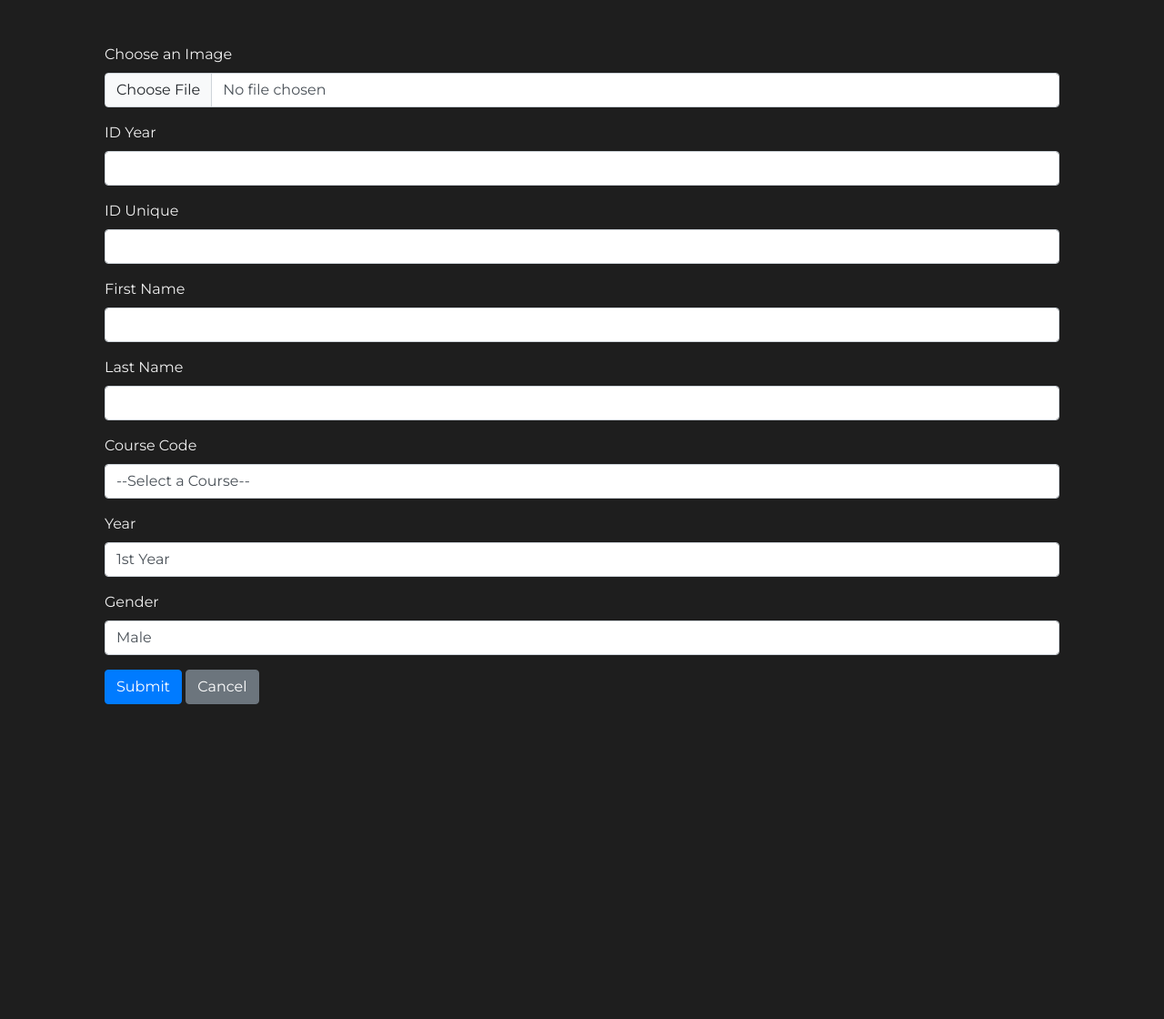
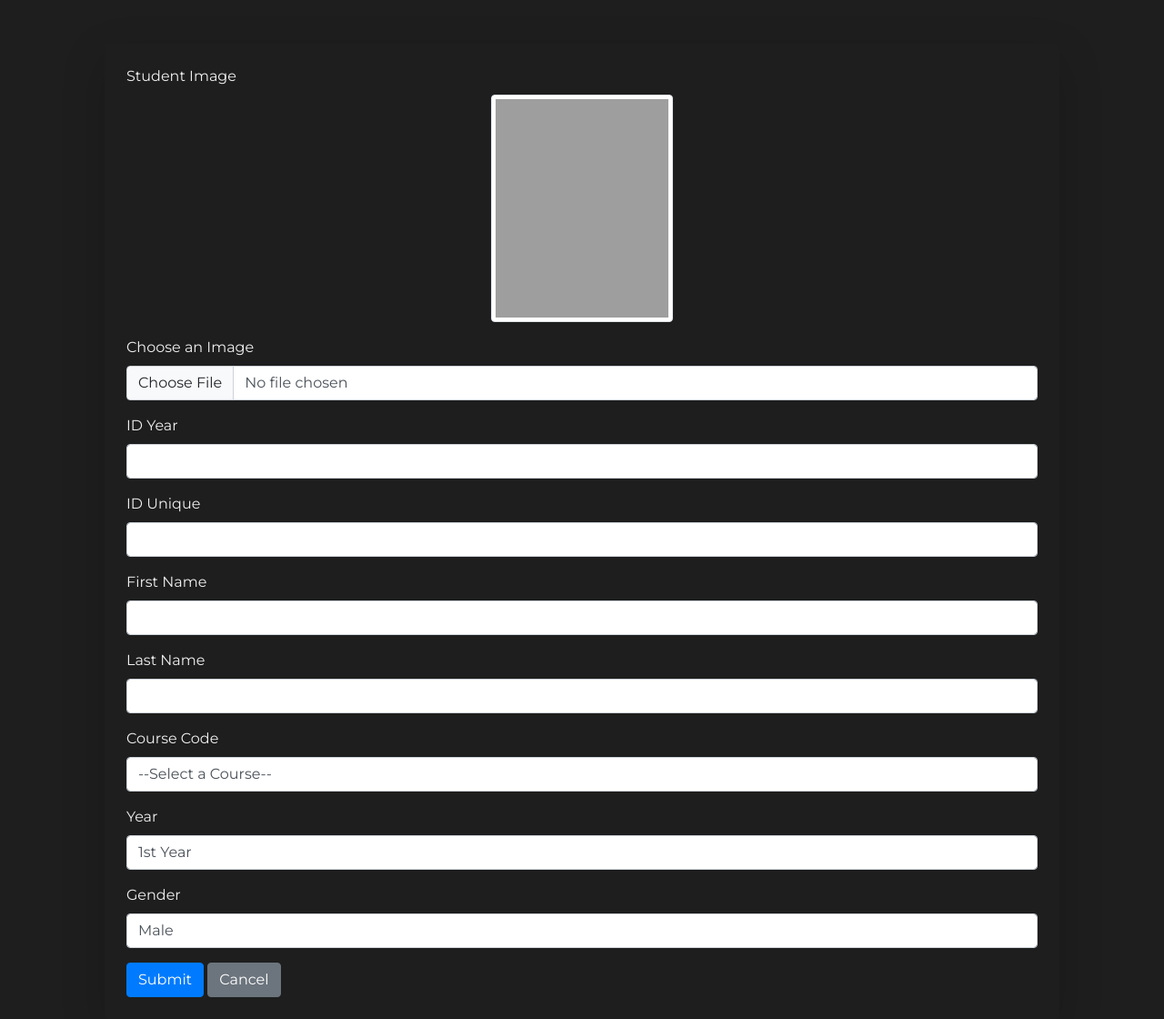
Before and after one commit to jhnabuel/ccc181-flask-project, a Flask app: page /add_student in a window 1280 px wide. Shown: the part 150-1270 px from the top of the page at 91% size. Before the commit the page ends 924 px from the top, so only its background shows below. Run offline with Flask 3, Linux system fonts and the light colour scheme; data that the repository does not hold is empty; some libraries are stand-ins or nearby versions; grey boxes are pictures that could not be loaded.

Commit message:
Added image preview for add student

```diff
--- a/app/static/js/index.js
+++ b/app/static/js/index.js
@@ -0,0 +1,16 @@
+document.getElementById('image_url').addEventListener('change', previewImage);
+
+function previewImage(event) {
+    const imagePreview = document.getElementById('image_preview');
+    const file = event.target.files[0];
+
+    if (file) {
+        const reader = new FileReader();
+        reader.onload = function(e) {
+            imagePreview.src = e.target.result;
+        };
+        reader.readAsDataURL(file);
+    } else {
+        imagePreview.src = ''; // Reset if no image is selected
+    }
+}
--- a/app/templates/student/add_student.html
+++ b/app/templates/student/add_student.html
@@ -17,11 +17,18 @@
     {% endwith %}
     <!-- End of flash messages -->
 
-    <form method="POST" action="{{ url_for('students.add_student') }}" enctype="multipart/form-data">
+    <form method="POST" action="{{ url_for('students.add_student') }}" enctype="multipart/form-data" class="shadow-lg p-4 rounded">
         {{ form.hidden_tag() }}  <!-- Include CSRF token -->
         <div class="form-group">
+            <label for="image-preview">Student Image</label>
+            <br>
+            <img id="image_preview" src="https://res.cloudinary.com/dzmgvynf3/image/upload/v1234567890/student_photo/placeholder.jpg" class="img-thumbnail" style="width: 200px; height: 250px; display: block; margin: auto;">
+        </div>
+
+        <!-- Add Student Photo -->
+        <div class="form-group mb-3">
             {{ form.image_url.label(class="form-label") }}
-            {{ form.image_url(class="form-control", type="file") }}
+            {{ form.image_url(class="form-control", type="file", id="image_url") }}
         </div>
 
         <!-- ID Year field -->
@@ -121,4 +128,6 @@
     </form>
     <!-- End of form section -->
 </div>
+
+<script src="{{ url_for('static', filename='js/index.js') }}"></script>
 {% endblock %}
```
